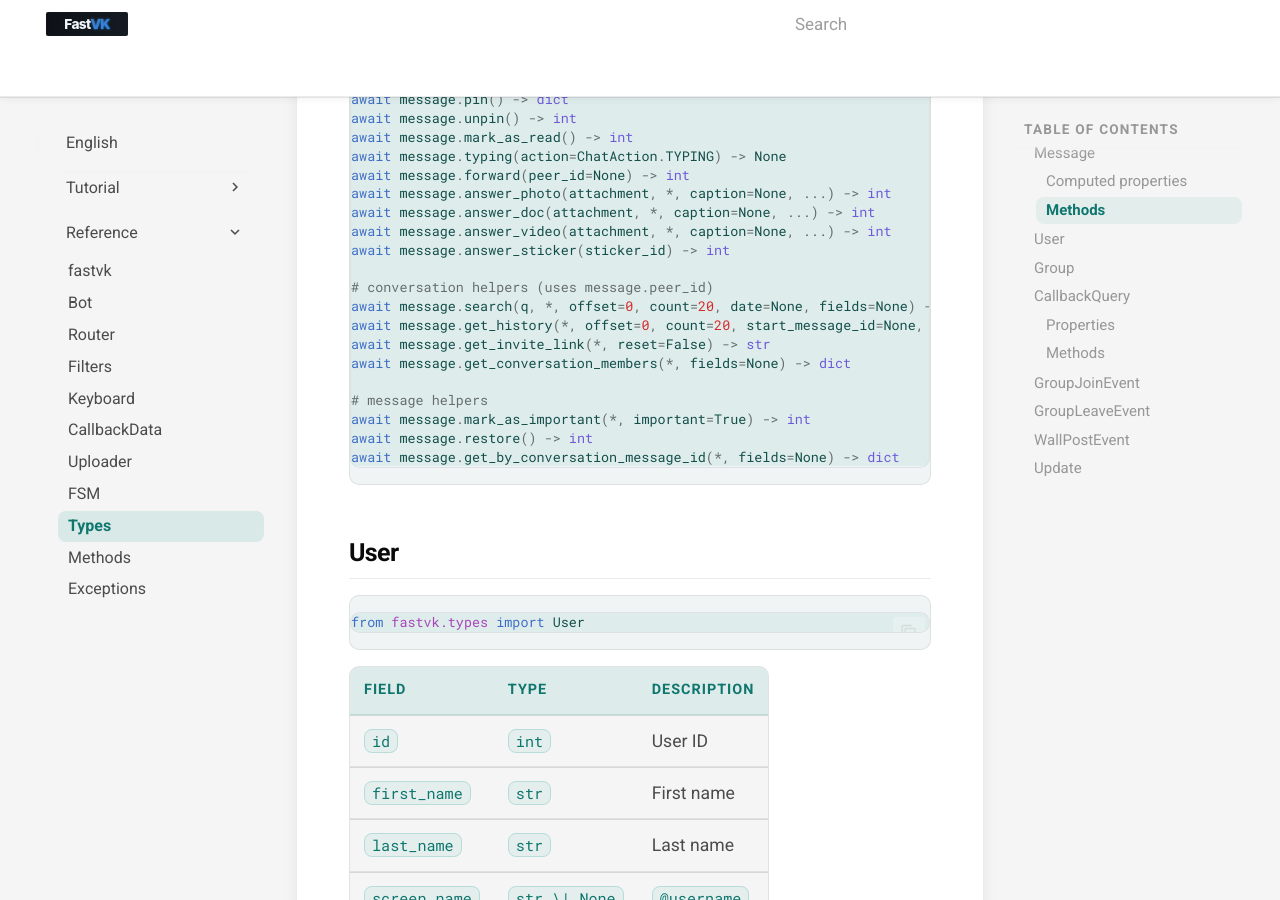
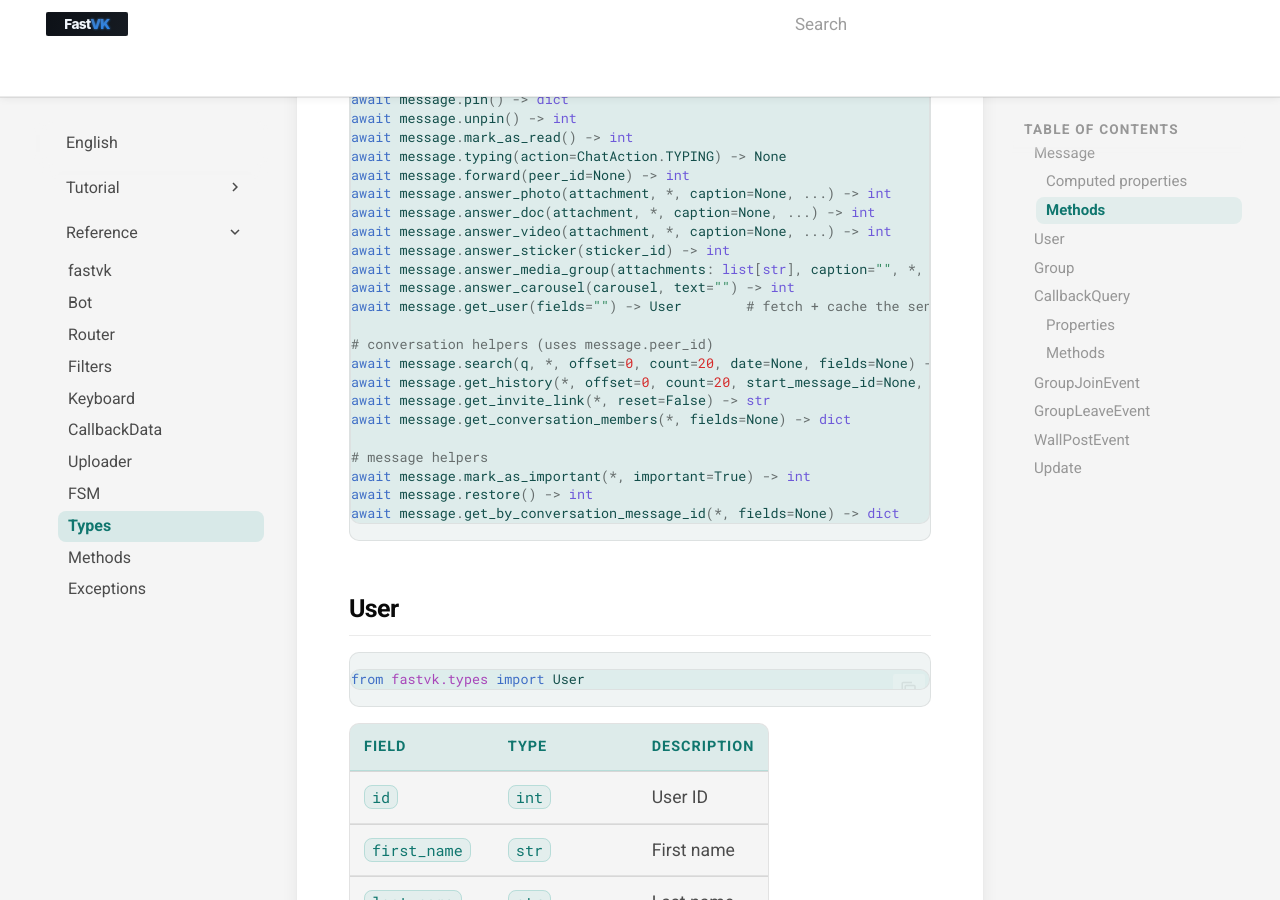
Before and after one commit to ndugram/fastvk, an MkDocs documentation site: the page built from docs/en/reference/types.md, in a window 1280 px wide and 900 px high, scrolled down 1414 px. Built offline with MkDocs 1.6.1 and Material for MkDocs 9.7.7, drawn with Linux system fonts in a browser that asks for light colours; comment, search, counter and statistics services are not loaded.

Commit message:
docs: update types.md

```diff
--- a/docs/en/reference/types.md
+++ b/docs/en/reference/types.md
@@ -54,6 +54,9 @@ await message.answer_photo(attachment, *, caption=None, ...) -> int
 await message.answer_doc(attachment, *, caption=None, ...) -> int
 await message.answer_video(attachment, *, caption=None, ...) -> int
 await message.answer_sticker(sticker_id) -> int
+await message.answer_media_group(attachments: list[str], caption="", *, keyboard=None) -> int
+await message.answer_carousel(carousel, text="") -> int
+await message.get_user(fields="") -> User        # fetch + cache the sender
 
 # conversation helpers (uses message.peer_id)
 await message.search(q, *, offset=0, count=20, date=None, fields=None) -> dict
```
